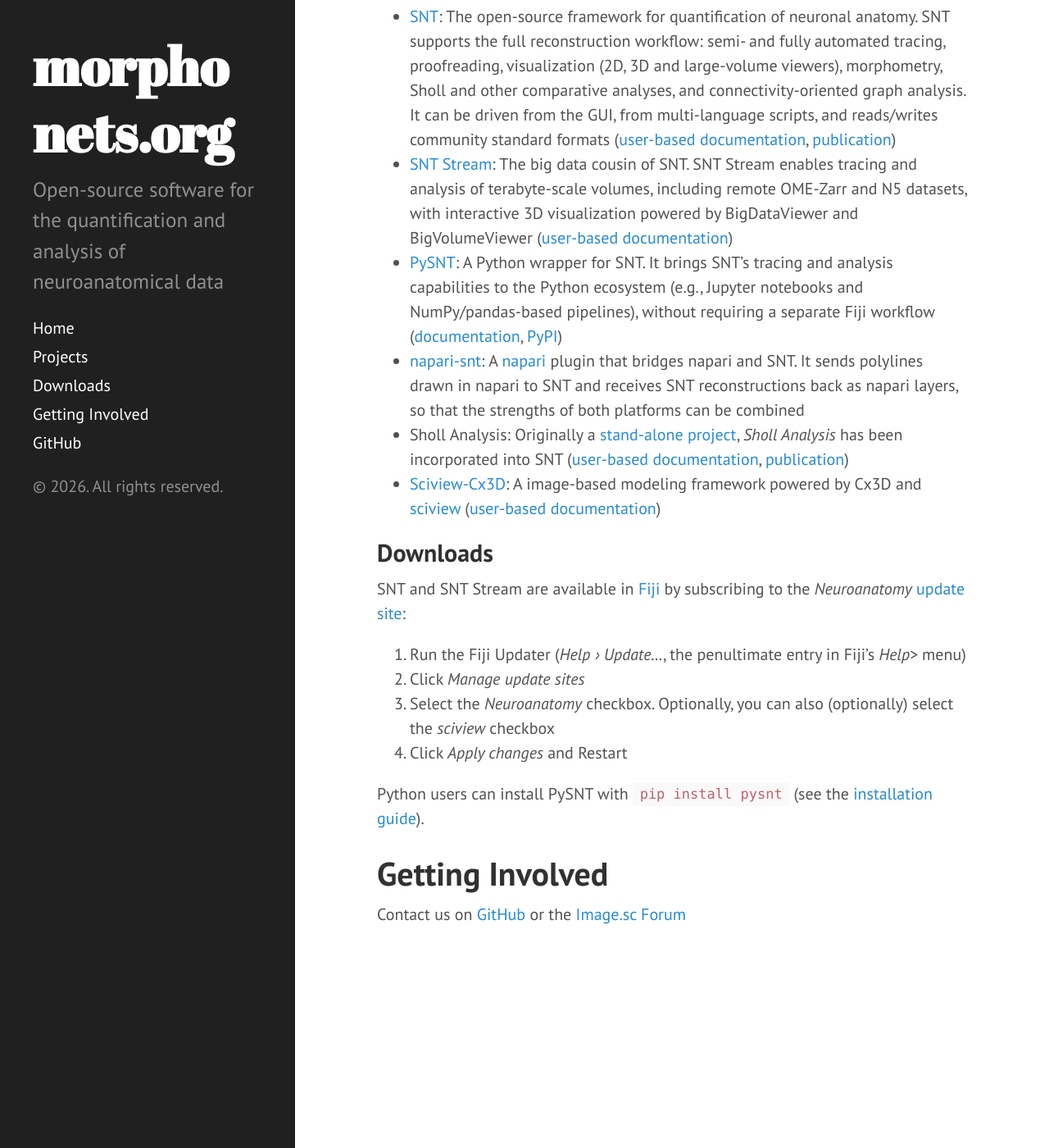
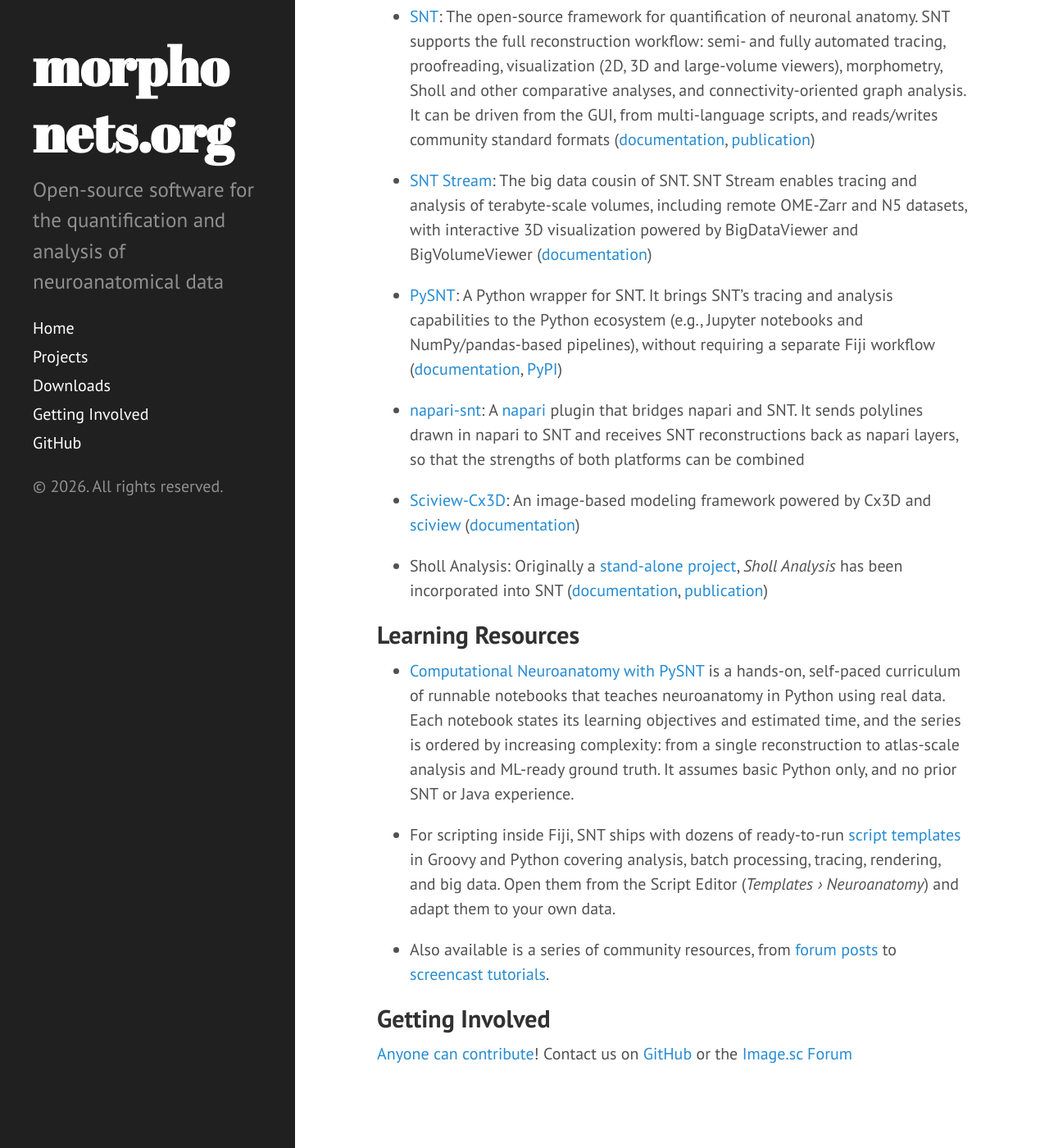
Before and after one commit to morphonets/morphonets.org, a Jekyll site: the page built from index.md, in a window 1280 px wide and 1400 px high, scrolled down 665 px. Shown: the whole window at 82% size. Built offline with Jekyll 4.4.1, drawn with Linux system fonts in a browser that asks for light colours.

Commit message:
Simplify descriptions and add available tutorials

```diff
--- a/index.md
+++ b/index.md
@@ -14,24 +14,27 @@ Our immediate focus is cellular neuroscience, but the software we develop has be
 ## Projects
 Morphonets has incorporated several projects that were previously scattered across the Fiji ecosystem of plugins. Currently, the following major projects are being developed under the Morphonets umbrella:
 
-- [SNT](https://github.com/morphonets/SNT): The open-source framework for quantification of neuronal anatomy. SNT supports the full reconstruction workflow: semi- and fully automated tracing, proofreading, visualization (2D, 3D and large-volume viewers), morphometry, Sholl and other comparative analyses, and connectivity-oriented graph analysis. It can be driven from the GUI, from multi-language scripts, and reads/writes community standard formats ([user-based documentation](https://imagej.net/plugins/snt/), [publication](https://rdcu.be/c9LJe))
-- [SNT Stream](https://imagej.net/plugins/snt/snt-stream): The big data cousin of SNT. SNT Stream enables tracing and analysis of terabyte-scale volumes, including remote OME-Zarr and N5 datasets, with interactive 3D visualization powered by BigDataViewer and BigVolumeViewer ([user-based documentation](https://imagej.net/plugins/snt/snt-stream))
+- [SNT](https://github.com/morphonets/SNT): The open-source framework for quantification of neuronal anatomy. SNT supports the full reconstruction workflow: semi- and fully automated tracing, proofreading, visualization (2D, 3D and large-volume viewers), morphometry, Sholl and other comparative analyses, and connectivity-oriented graph analysis. It can be driven from the GUI, from multi-language scripts, and reads/writes community standard formats ([documentation](https://imagej.net/plugins/snt/), [publication](https://rdcu.be/c9LJe))
+
+- [SNT Stream](https://imagej.net/plugins/snt/snt-stream): The big data cousin of SNT. SNT Stream enables tracing and analysis of terabyte-scale volumes, including remote OME-Zarr and N5 datasets, with interactive 3D visualization powered by BigDataViewer and BigVolumeViewer ([documentation](https://imagej.net/plugins/snt/snt-stream))
+
 - [PySNT](https://github.com/morphonets/pysnt): A Python wrapper for SNT. It brings SNT's tracing and analysis capabilities to the Python ecosystem (e.g., Jupyter notebooks and NumPy/pandas-based pipelines), without requiring a separate Fiji workflow ([documentation](https://pysnt.readthedocs.io), [PyPI](https://pypi.org/project/pysnt/))
+
 - [napari-snt](https://github.com/morphonets/napari-snt): A [napari](https://napari.org) plugin that bridges napari and SNT. It sends polylines drawn in napari to SNT and receives SNT reconstructions back as napari layers, so that the strengths of both platforms can be combined
-- Sholl Analysis: Originally a [stand-alone project](https://github.com/tferr/ASA#sholl-analysis), _Sholl Analysis_ has been incorporated into SNT ([user-based documentation](https://imagej.net/plugins/sholl-analysis), [publication](https://rdcu.be/c9LI8))
-- [Sciview-Cx3D](https://github.com/morphonets/cx3d): A image-based modeling framework powered by Cx3D and [sciview](https://github.com/scenerygraphics/sciview)  ([user-based documentation](https://imagej.net/plugins/snt/modeling))
+
+- [Sciview-Cx3D](https://github.com/morphonets/cx3d): An image-based modeling framework powered by Cx3D and [sciview](https://github.com/scenerygraphics/sciview)  ([documentation](https://imagej.net/plugins/snt/modeling))
+
+- Sholl Analysis: Originally a [stand-alone project](https://github.com/tferr/ASA#sholl-analysis), _Sholl Analysis_ has been incorporated into SNT ([documentation](https://imagej.net/plugins/sholl-analysis), [publication](https://rdcu.be/c9LI8))
 
 
-## Downloads
-SNT and SNT Stream are available in [Fiji](https://fiji.sc/) by subscribing to the *Neuroanatomy* [update site](https://imagej.net/Update_Sites):
+## Learning Resources
 
-1.  Run the Fiji Updater (*Help › Update...*, the penultimate entry in Fiji's *Help>* menu)
-2.  Click *Manage update sites*
-3.  Select the *Neuroanatomy* checkbox. Optionally, you can also (optionally) select the *sciview* checkbox
-4.  Click *Apply changes* and Restart
+- [Computational Neuroanatomy with PySNT](https://pysnt.readthedocs.io/en/latest/notebooks/index.html) is a hands-on, self-paced curriculum of runnable notebooks that teaches neuroanatomy in Python using real data. Each notebook states its learning objectives and estimated time, and the series is ordered by increasing complexity: from a single reconstruction to atlas-scale analysis and ML-ready ground truth. It assumes basic Python only, and no prior SNT or Java experience.
 
-Python users can install PySNT with `pip install pysnt` (see the [installation guide](https://pysnt.readthedocs.io/en/latest/install.html)).
+- For scripting inside Fiji, SNT ships with dozens of ready-to-run [script templates](https://imagej.net/plugins/snt/scripting) in Groovy and Python covering analysis, batch processing, tracing, rendering, and big data. Open them from the Script Editor (*Templates › Neuroanatomy*) and adapt them to your own data.
+
+- Also available is a series of community resources, from [forum posts](https://forum.image.sc/tag/snt/) to [screencast tutorials](https://imagej.net/plugins/snt/screencasts).
 
 
-# Getting Involved
-Contact us on [GitHub](https://github.com/morphonets) or the [Image.sc Forum](https://forum.image.sc/)
+## Getting Involved
+[Anyone can contribute](https://imagej.net/plugins/snt/contribute)! Contact us on [GitHub](https://github.com/morphonets) or the [Image.sc Forum](https://forum.image.sc/)
```
Also changed, not shown: 1 other file.
